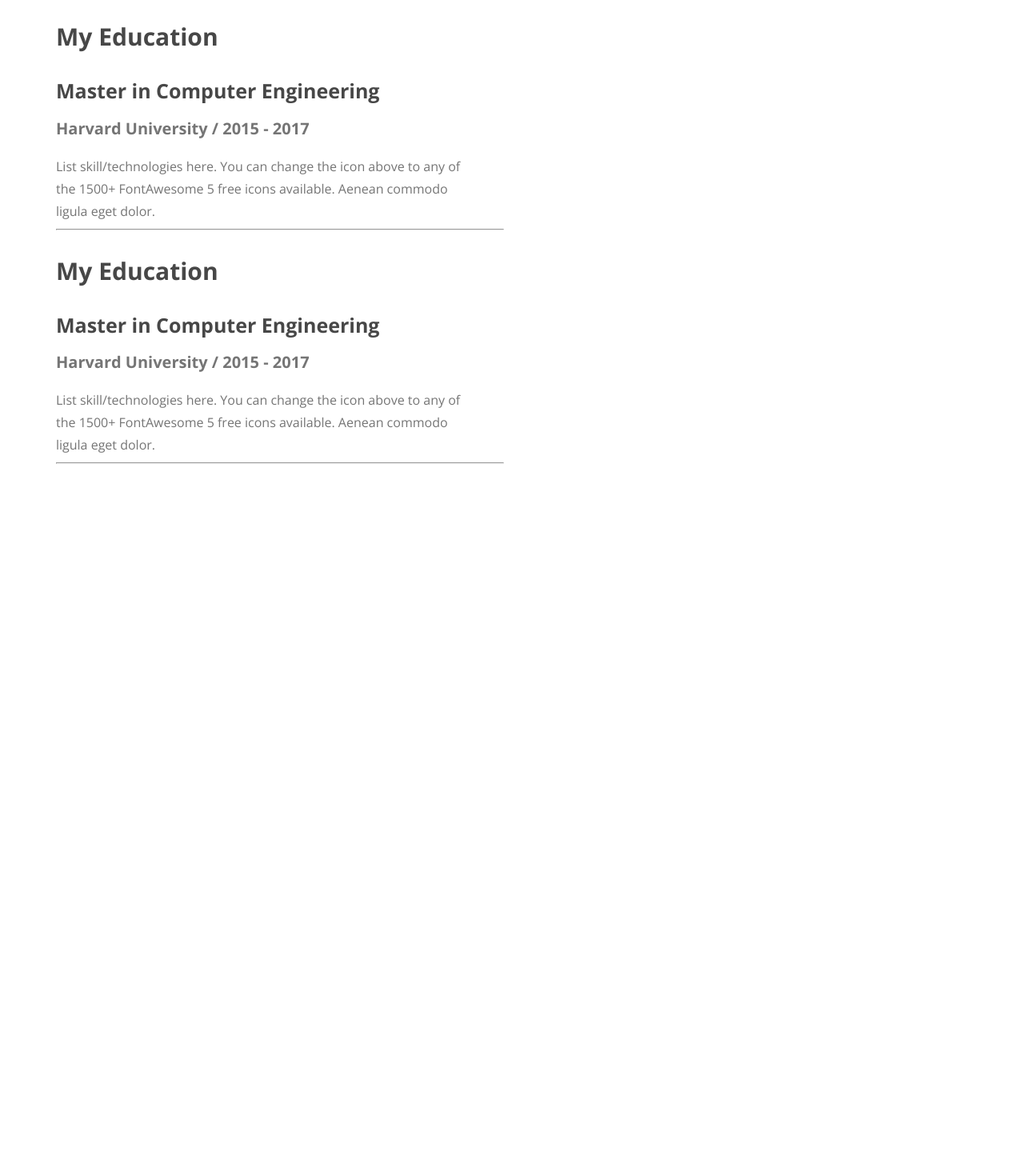
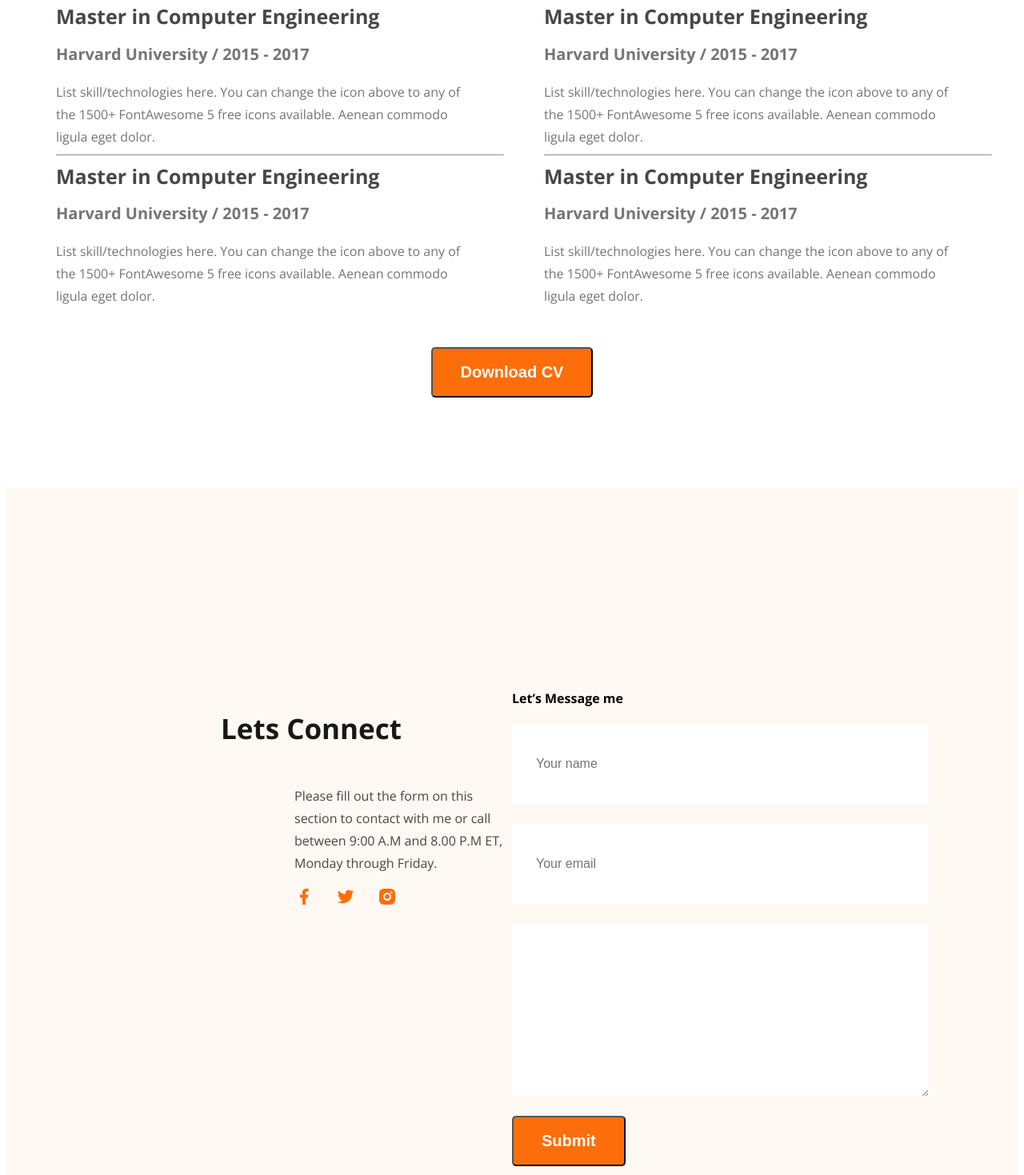
Before and after one commit to Mash425/web-dev-portfolio, a plain HTML site: page index.html in a window 1280 px wide. Shown: the part 2851-4320 px from the top of the page at 80% size. Before the commit the page ends 3447 px from the top, so only its background shows below. Drawn offline with nearby package versions, Linux system fonts and the light colour scheme.

Commit message:
last commit

```diff
--- a/index.html
+++ b/index.html
@@ -120,31 +120,69 @@
                     <div class="resume-title3">List skill/technologies here. You can change the icon above
                         to any of the 1500+ FontAwesome 5 free icons available. Aenean commodo ligula eget dolor.</div>
                         <hr>
-                    <h3 class="resume-title">My Education</h3>
                     <div class="resume-title1">Master in Computer Engineering</div>
                     <h2 class="resume-title2">Harvard University / 2015 - 2017</h2>
                     <div class="resume-title3">List skill/technologies here. You can change the icon above
                         to any of the 1500+ FontAwesome 5 free icons available. Aenean commodo ligula eget dolor.</div>
                         <hr>
-                    <h3 class="resume-title">My Education</h3>
+                    <div class="resume-title1">Master in Computer Engineering</div>
+                    <h2 class="resume-title2">Harvard University / 2015 - 2017</h2>
+                    <div class="resume-title3">List skill/technologies here. You can change the icon above
+                        to any of the 1500+ FontAwesome 5 free icons available. Aenean commodo ligula eget dolor.</div>
+
+                </div>
+                <div class="resume-info">
+                    <h3 class="resume-title">My Experience</h3>
+
                     <div class="resume-title1">Master in Computer Engineering</div>
                     <h2 class="resume-title2">Harvard University / 2015 - 2017</h2>
                     <div class="resume-title3">List skill/technologies here. You can change the icon above
                         to any of the 1500+ FontAwesome 5 free icons available. Aenean commodo ligula eget dolor.</div>
                         <hr>
-                </div>
-                <div class="resume-info">
-                    <h3 class="resume-title">My Experience</h3>
+                        <div class="resume-title1">Master in Computer Engineering</div>
+                    <h2 class="resume-title2">Harvard University / 2015 - 2017</h2>
+                    <div class="resume-title3">List skill/technologies here. You can change the icon above
+                        to any of the 1500+ FontAwesome 5 free icons available. Aenean commodo ligula eget dolor.</div>
+                        <hr>
+                        <div class="resume-title1">Master in Computer Engineering</div>
+                    <h2 class="resume-title2">Harvard University / 2015 - 2017</h2>
+                    <div class="resume-title3">List skill/technologies here. You can change the icon above
+                        to any of the 1500+ FontAwesome 5 free icons available. Aenean commodo ligula eget dolor.</div>
+
+
 
                 </div>
+
+            </div>
+            <div class="submit-cv">
+                <button class="button-primary">Download CV</button>
             </div>
         </section>
 
+     </main>
 
+    <footer class="footer-container">
+        <div class="footer">
+            <h4 class="footer-header">Lets Connect</h4>
+            <p class="footer-para">Please fill out the form on this section to contact with me or call between 9:00 A.M and 8.00 P.M ET, Monday through Friday.</p>
+            <div class="social-linker">
+                <a href=""><img src="New folder/images/icons/facebook.png" alt=""></a>
+                <a href=""><img src="New folder/images/icons/twitter.png" alt=""></a>
+                <a href=""><img src="New folder/images/icons/insta.png" alt=""></a>
 
-    </main>
-
-    <footer>
+            </div>
+        </div>
+        <div class="footer">
+            <h4>Let’s Message me</h4>
+            <form class="contact" action="">
+                <input type="text" placeholder="Your name">
+                <input type="
+                email" name="" id="" placeholder="Your email">
+                <textarea name="" id="" cols="30" rows="10"></textarea>
+                <div class="last-button"><button class="button-primary">Submit</button>
+                </div>
+            </form>
+        </div>
 
     </footer>
 </body>
--- a/style/portfolio.css
+++ b/style/portfolio.css
@@ -195,6 +195,7 @@ main {
 
 .resume-container {
     display: flex;
+    gap: 50px;
 }
 
 .resume-title {
@@ -228,7 +229,88 @@ main {
     max-width: 511px;
     /* 175% */
 }
-hr{
+
+hr {
     width: 558px;
     height: 0px;
 }
+
+.submit-cv {
+    text-align: center;
+    margin: 50px 0px 113px 0px;
+}
+
+.footer-container {
+    display: flex;
+    background: #FFF8F3;
+    padding: 230px 130px;
+
+}
+
+.footer {
+    width: 50%;
+}
+
+.footer-header {
+    color: var(--dark-01, #181818);
+    text-align: center;
+    font-size: 35px;
+}
+
+.footer-para {
+    color: var(--dark-02, #474747);
+    font-size: 16px;
+    font-weight: 400;
+    line-height: 28px;
+    /* 175% */
+    padding: 0 0 0 230px;
+}
+
+.social-linker {
+    padding: 0 0 0 230px;
+
+}
+
+div>a {
+    width: 24px;
+    height: 24px;
+    flex-shrink: 0;
+    margin-right: 24px;
+
+
+}
+
+.contact input,
+textarea {
+    display: flex
+}
+
+
+input {
+    margin-bottom: 25px;
+    padding: 18px 30px;
+    color: var(--dark-03, #757575);
+    font-size: 16px;
+    font-weight: 400;
+    line-height: 28px;
+    /* 175% */
+    border: 0;
+width: 461px;
+height: 64px;
+}
+
+textarea {
+    padding: 18px 30px;
+    color: var(--dark-03, #757575);
+    font-size: 16px;
+    font-weight: 400;
+    line-height: 28px;
+    /* 175% */
+    width: 461px;
+height: 180px;
+border: 0;
+}
+
+.last-button{
+    padding-top: 24px;
+}
```
